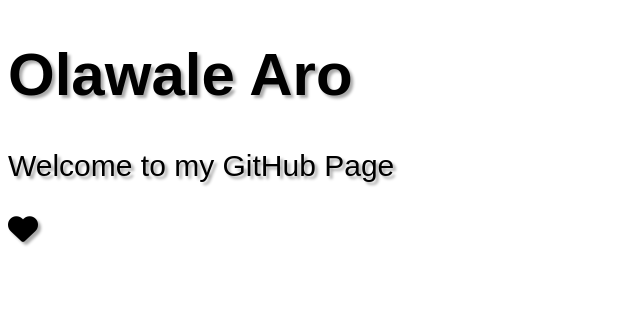
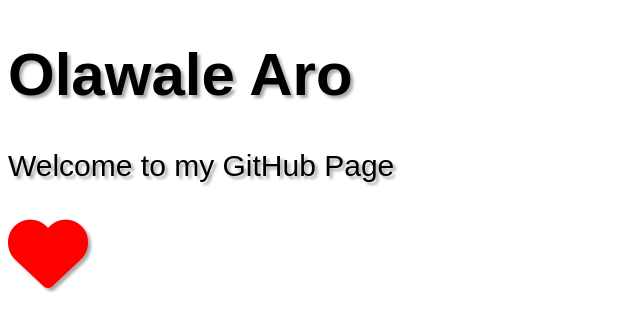
Before and after one commit to flenyce4real/flenyce4real.github.io, a plain HTML site: page index.html in a window 1280 px wide. Shown: the whole page, without its empty margins (0-640 px from the left). Drawn offline with Linux system fonts and the light colour scheme; a web font is replaced by a local one.

Commit message:
Style the font awesome heart

```diff
--- a/css/styles.css
+++ b/css/styles.css
@@ -3,3 +3,8 @@ body {
     font-size: 30px;
     text-shadow: 3px 3px 3px #ababab;
 }
+
+i.aw {
+    font-size: 80px;
+    color: red;
+}
--- a/index.html
+++ b/index.html
@@ -12,6 +12,6 @@
 <body>
     <h1>Olawale Aro</h1>
     <p>Welcome to my GitHub Page</p>
-    <p><i class="fas fa-heart"></i></p>
+    <i class="aw fas fa-heart"></i>
 </body>
 </html>
```
